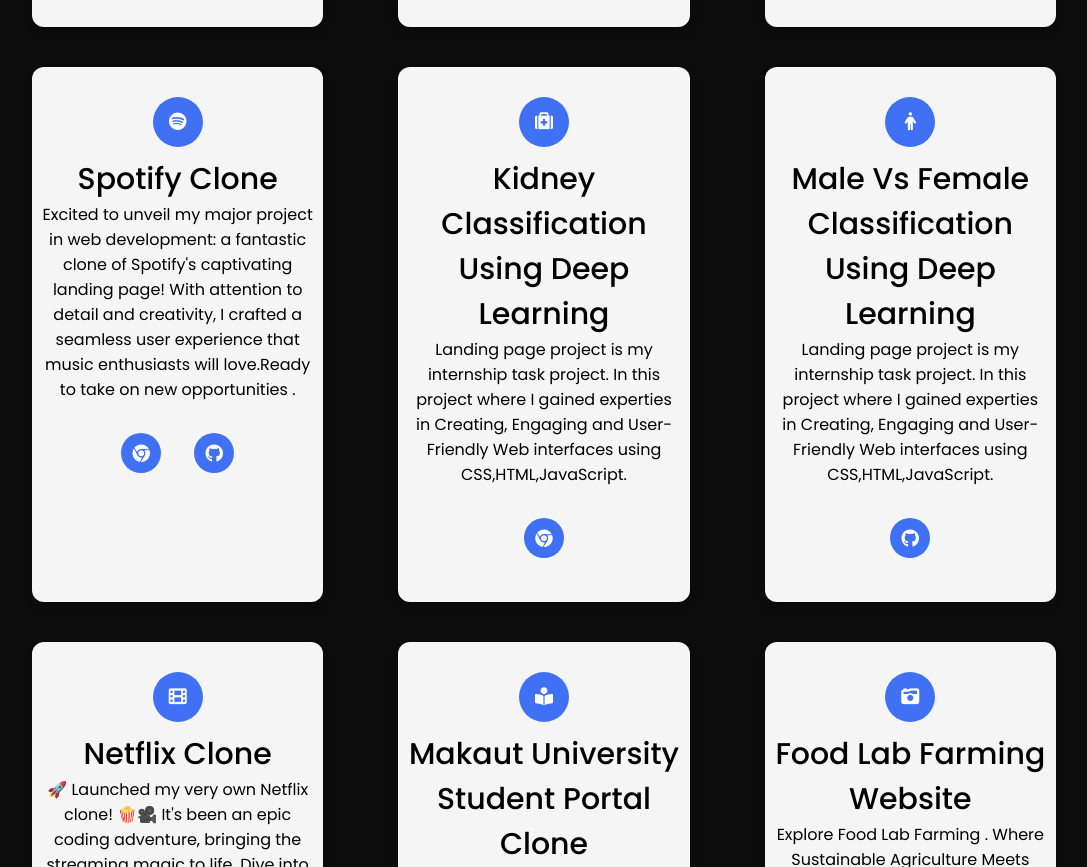
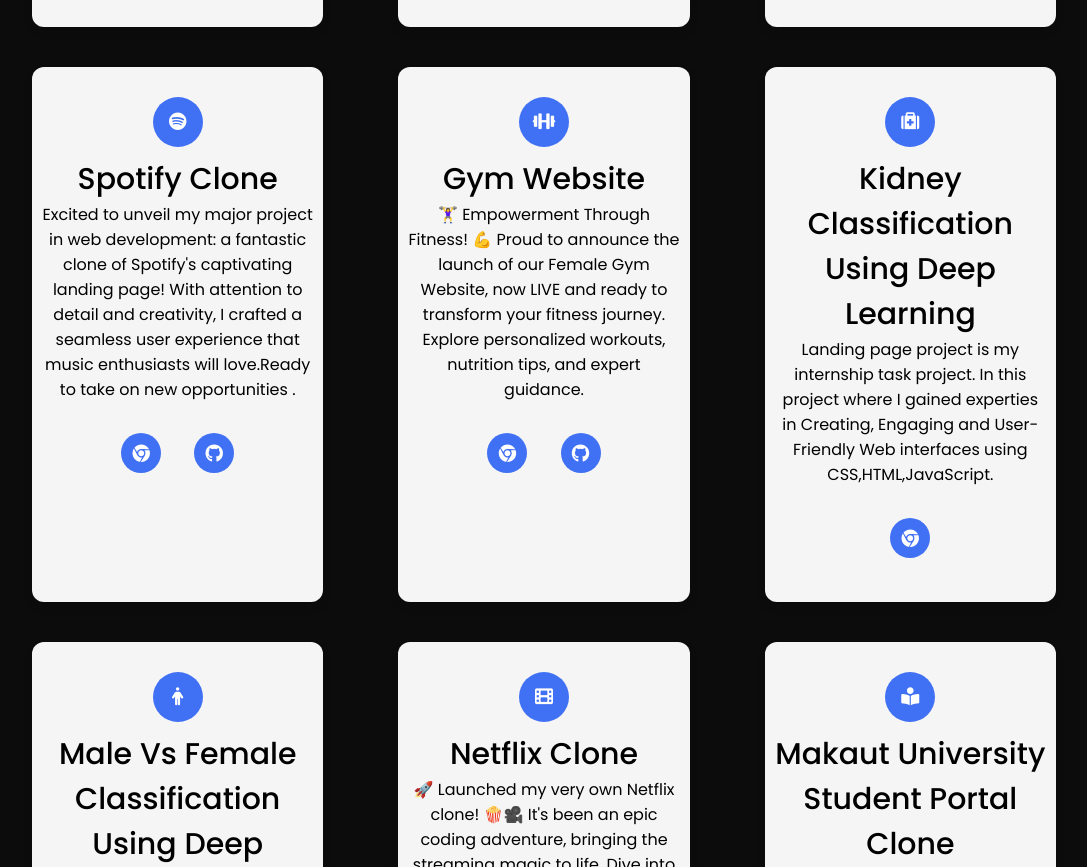
Before and after one commit to piyansu/Responsive-Porfolio-Website, a plain HTML site: page index.html in a window 1280 px wide. Shown: the part 4098-4965 px from the top of the page, without its empty margins (96-1183 px from the left). Drawn offline with Linux system fonts and the light colour scheme.

Commit message:
Initial commit

```diff
--- a/index.html
+++ b/index.html
@@ -242,6 +242,21 @@
                 class="fab fa-github"></i></a>
           </div>
         </div>
+
+        <div class="box">
+          <div class="icon">
+            <i class="fa-solid fa-dumbbell"></i>
+          </div>
+          <div class="topic">Gym Website</div>
+          <p>
+            🏋‍♀ Empowerment Through Fitness! 💪 Proud to announce the launch of our Female Gym Website, now LIVE and ready to transform your fitness journey. Explore personalized workouts, nutrition tips, and expert guidance.
+          </p>
+          <div class="box-icon">
+            <a href="https://genuine-frangollo-889af9.netlify.app/" target="_blank"><i class="fab fa-chrome"></i></a>
+            <a href="https://github.com/piyansu/Gym-Website.git" target="_blank"><i
+                class="fab fa-github"></i></a>
+          </div>
+        </div>
         <div class="box">
           <div class="icon">
             <i class="fa-solid fa-suitcase-medical"></i>
```
